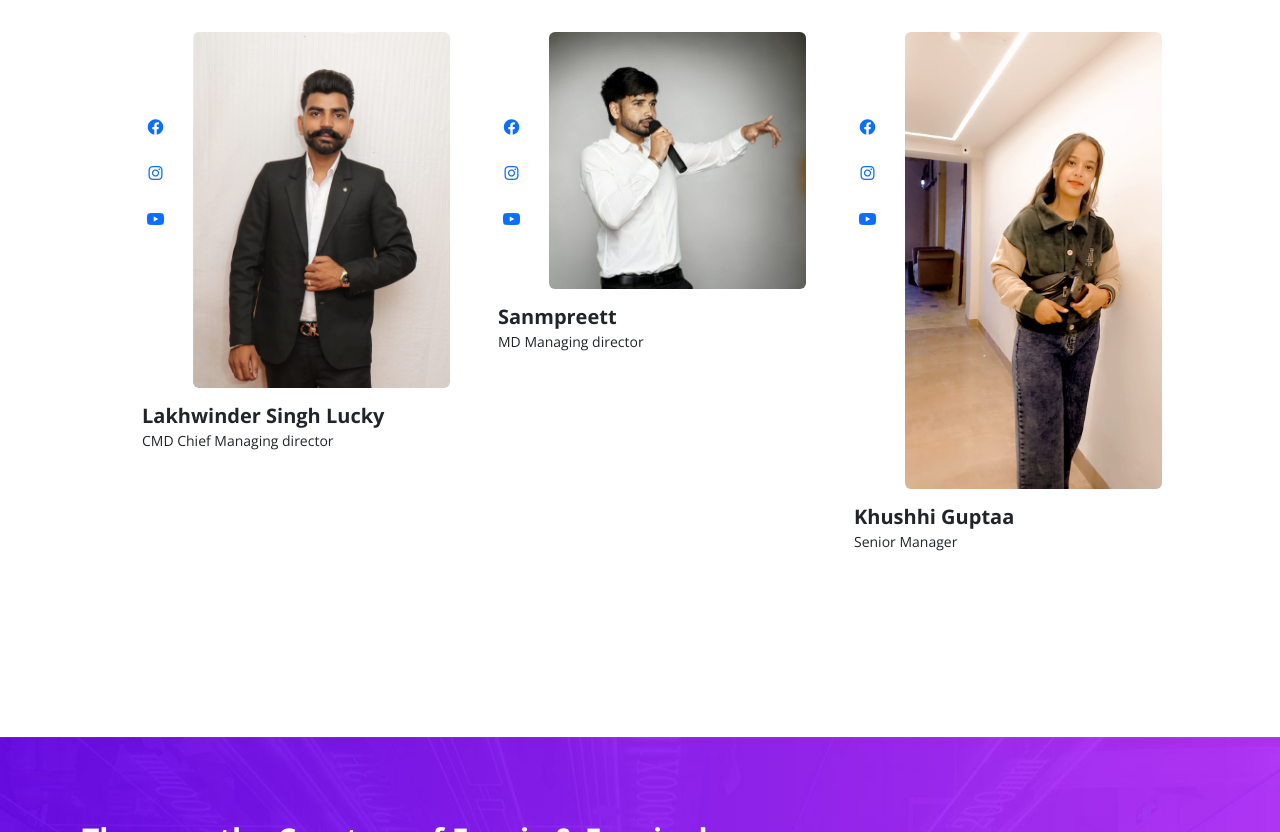
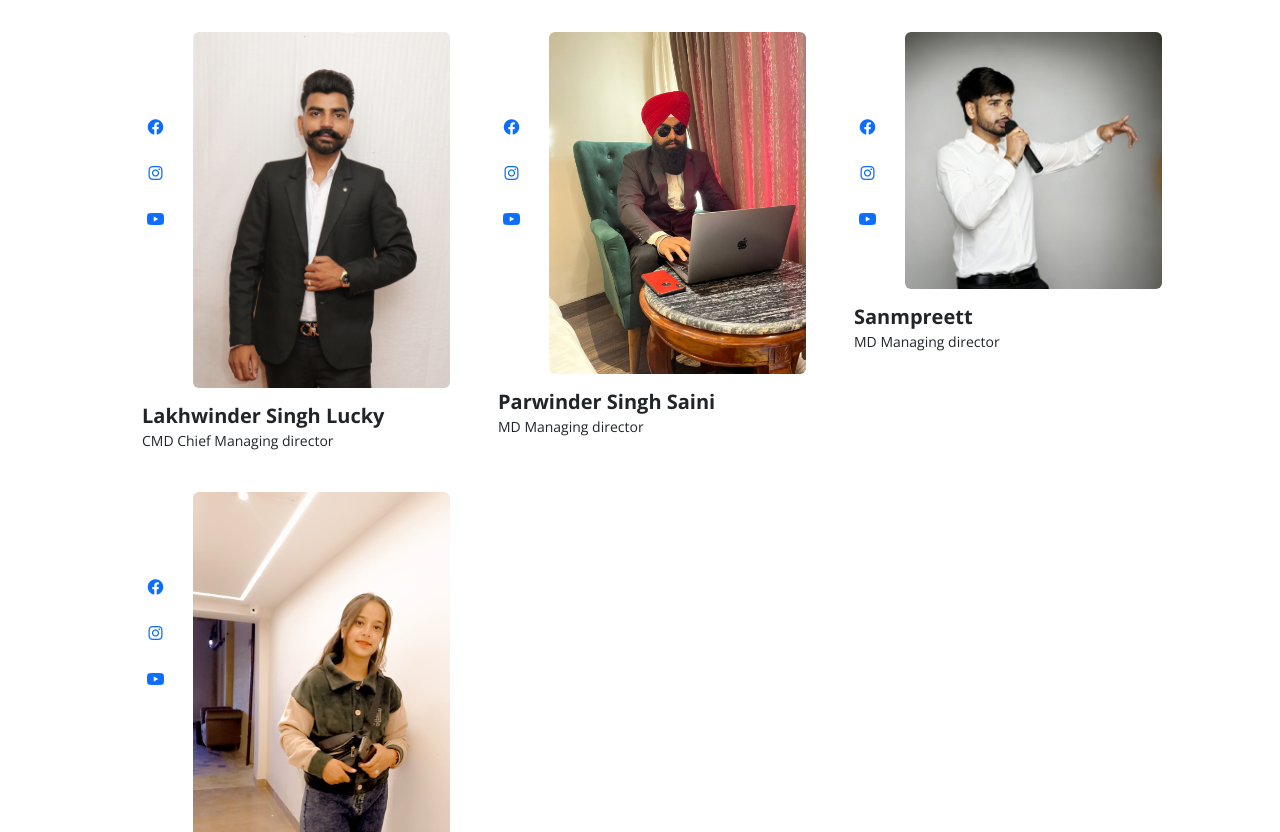
Before and after one commit to Fronixplayers/testing, a plain HTML site: page index.html in a window 1280 px wide. Shown: the part 2650-3482 px from the top of the page. Drawn offline with nearby package versions, Linux system fonts and the light colour scheme.

Commit message:
secondcommit

```diff
--- a/index.html
+++ b/index.html
@@ -244,7 +244,7 @@
                   </div>
               </div>
           </div>
-          <!--<div class="col-lg-4 col-md-6 wow fadeInUp" data-wow-delay="0.6s">
+          <div class="col-lg-4 col-md-6 wow fadeInUp" data-wow-delay="0.6s">
             <div class="team-item">
                 <div class="d-flex">
                     <div class="flex-shrink-0 d-flex flex-column align-items-center mt-4 pt-5" style="width: 75px;">
@@ -252,14 +252,14 @@
                         <a class="btn btn-square text-primary bg-white my-1" href="https://instagram.com/jumpwith_rishabh_03?igshid=OGQ5ZDc2ODk2ZA==" target="_blank"><i class="fab fa-instagram"></i></a>
                         <a class="btn btn-square text-primary bg-white my-1" href="#" target="_blank"><i class="fab fa-youtube"></i></a>
                     </div>
-                    <img class="img-fluid rounded w-100" src="img/ps.jpeg" alt="">
+                    <img class="img-fluid rounded w-100" src="img/ps.jpg" alt="">
                 </div>
                 <div class="px-4 py-3">
                     <h5 class="fw-bold m-0">Parwinder Singh Saini</h5>
                     <small>MD Managing director</small>
                 </div>
             </div>
-        </div>-->
+        </div>
         <div class="col-lg-4 col-md-6 wow fadeInUp" data-wow-delay="0.6s">
           <div class="team-item">
               <div class="d-flex">
```
Also changed, not shown: img/ps.jpeg (deleted), img/ps.jpg (added).
